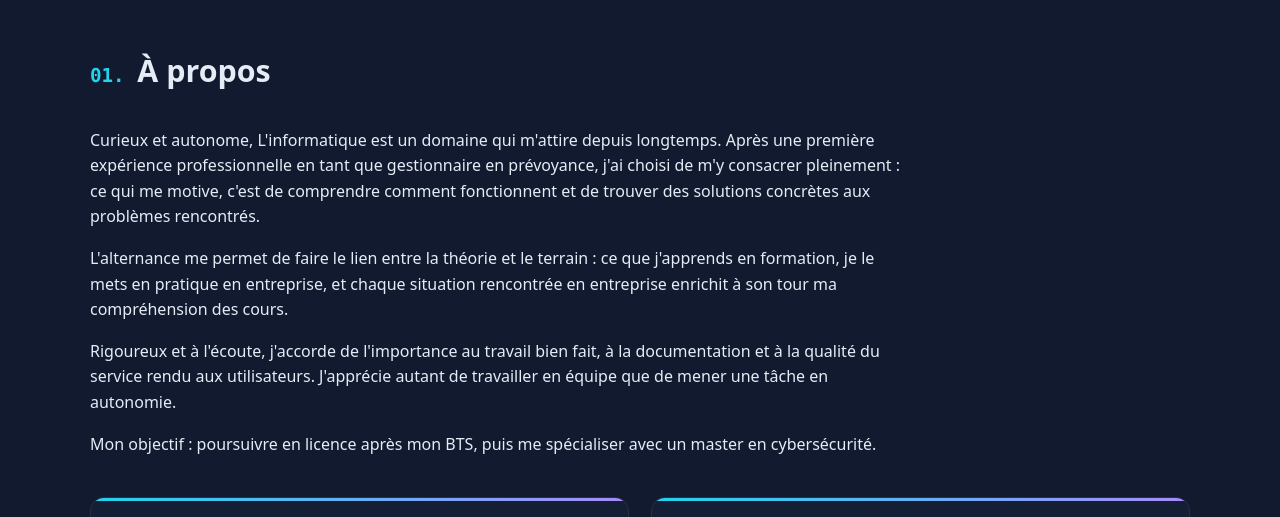
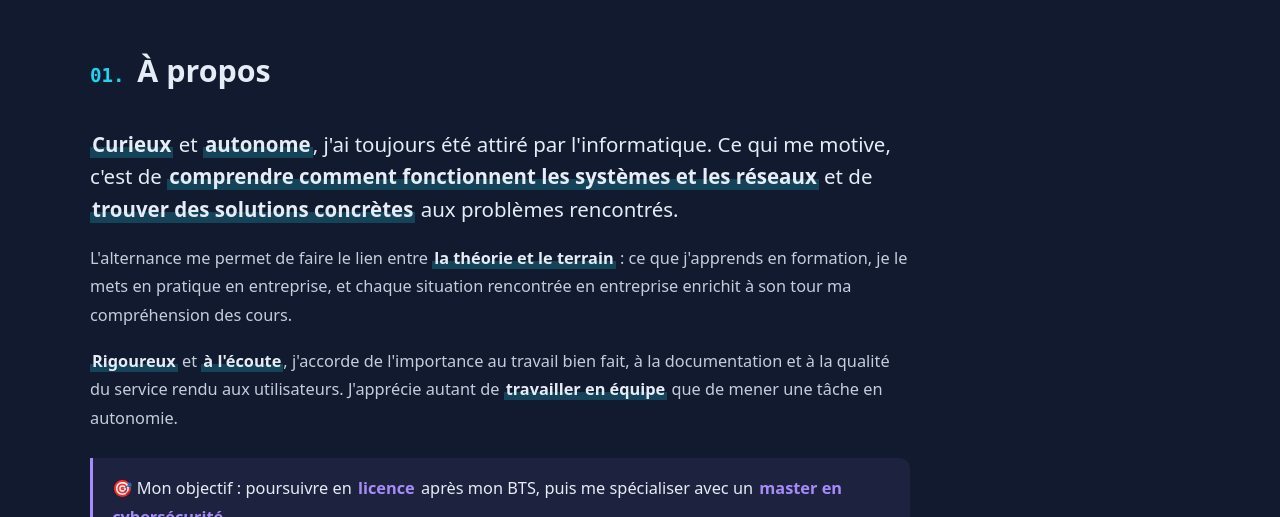
Before and after one commit to Yacine-ouamar/portfolio-bts-sio, a plain HTML site: page index.html in a window 1280 px wide. Shown: the part 810-1327 px from the top of the page. Drawn offline with Linux system fonts and the light colour scheme.

Commit message:
À propos plus lisible

```diff
--- a/data.js
+++ b/data.js
@@ -10,14 +10,15 @@ const PROFIL = {
   titre: "Étudiant en BTS SIO option SISR · en alternance",
   accroche:
     "Étudiant en 2ᵉ année de BTS SIO option SISR, en alternance chez Harmonie\u00A0Mutuelle en tant que chargé de projet SI.",
+  // Astuce : entoure un mot de **deux étoiles** pour le mettre en valeur
   apropos: [
-    "Curieux et autonome, L'informatique est un domaine qui m'attire depuis longtemps. Après une première expérience professionnelle en tant que gestionnaire en prévoyance, j'ai choisi de m'y consacrer pleinement : ce qui me motive, c'est de comprendre comment fonctionnent et de trouver des solutions concrètes aux problèmes rencontrés.",
-    "L'alternance me permet de faire le lien entre la théorie et le terrain : ce que j'apprends en formation, je le mets en pratique en entreprise, et chaque situation rencontrée en entreprise enrichit à son tour ma compréhension des cours.",
-    "Rigoureux et à l'écoute, j'accorde de l'importance au travail bien fait, à la documentation et à la qualité du service rendu aux utilisateurs. J'apprécie autant de travailler en équipe que de mener une tâche en autonomie.",
-    "Mon objectif : poursuivre en licence après mon BTS, puis me spécialiser avec un master en cybersécurité.",
+    "**Curieux** et **autonome**, j'ai toujours été attiré par l'informatique. Ce qui me motive, c'est de **comprendre comment fonctionnent les systèmes et les réseaux** et de **trouver des solutions concrètes** aux problèmes rencontrés.",
+    "L'alternance me permet de faire le lien entre **la théorie et le terrain** : ce que j'apprends en formation, je le mets en pratique en entreprise, et chaque situation rencontrée en entreprise enrichit à son tour ma compréhension des cours.",
+    "**Rigoureux** et **à l'écoute**, j'accorde de l'importance au travail bien fait, à la documentation et à la qualité du service rendu aux utilisateurs. J'apprécie autant de **travailler en équipe** que de mener une tâche en autonomie.",
+    "🎯 Mon objectif : poursuivre en **licence** après mon BTS, puis me spécialiser avec un **master en cybersécurité**.",
   ],
   // Encadré « Profil »
-  statut: "Alternant chez Harmonie Mutuelle",
+  statut: "Chargé de projet SI · Harmonie\u00A0Mutuelle",
   infos: [
     ["formation", "Formation", "BTS SIO SISR – Ensitech"],
     ["entreprise", "Entreprise", "Harmonie Mutuelle, Châtillon"],
--- a/script.js
+++ b/script.js
@@ -26,7 +26,10 @@ const ICONS = {
 };
 const icon = (k) => `<svg viewBox="0 0 24 24" fill="none" stroke="currentColor" stroke-width="1.8" stroke-linecap="round" stroke-linejoin="round">${ICONS[k] || ICONS.lieu}</svg>`;
 
-$("#about-text").innerHTML = PROFIL.apropos.map((p) => `<p>${esc(p)}</p>`).join("");
+const fmt = (t) => esc(t).replace(/\*\*(.+?)\*\*/g, "<strong>$1</strong>");
+$("#about-text").innerHTML = PROFIL.apropos
+  .map((p, i, all) => `<p class="${i === 0 ? "lead" : i === all.length - 1 ? "goal" : ""}">${fmt(p)}</p>`)
+  .join("");
 $("#profile-name").textContent = nomComplet;
 $("#profile-status").textContent = PROFIL.statut || "";
 const avatar = $("#profile-avatar");
--- a/style.css
+++ b/style.css
@@ -59,7 +59,11 @@ h4 { font-size: 1rem; margin-bottom: .4rem; }
 
 /* About */
 .about-text { max-width: 820px; margin-bottom: 2.5rem; }
-.about-text p { margin-bottom: 1rem; }
+.about-text p { margin-bottom: 1.1rem; color: #c3cedd; font-size: 1.02rem; line-height: 1.75; }
+.about-text strong { color: var(--text); font-weight: 600; background: linear-gradient(transparent 62%, rgba(34,211,238,.22) 62%); padding: 0 2px; }
+.about-text .lead { font-size: 1.28rem; line-height: 1.6; color: var(--text); font-weight: 500; }
+.about-text .goal { margin-top: 1.6rem; padding: 1rem 1.2rem; border-left: 3px solid var(--accent-2); border-radius: 0 10px 10px 0; background: rgba(167,139,250,.08); color: var(--text); }
+.about-text .goal strong { background: none; color: var(--accent-2); }
 .about-cards { display: grid; grid-template-columns: 1fr 1fr; gap: 1.4rem; align-items: stretch; }
 .card-label { font-family: ui-monospace, "Cascadia Code", Consolas, monospace; font-size: .78rem; text-transform: uppercase; letter-spacing: .12em; color: var(--accent); margin: 1.2rem 0 .8rem; }
 .interests-card .card-label { margin-top: 0; }
```
